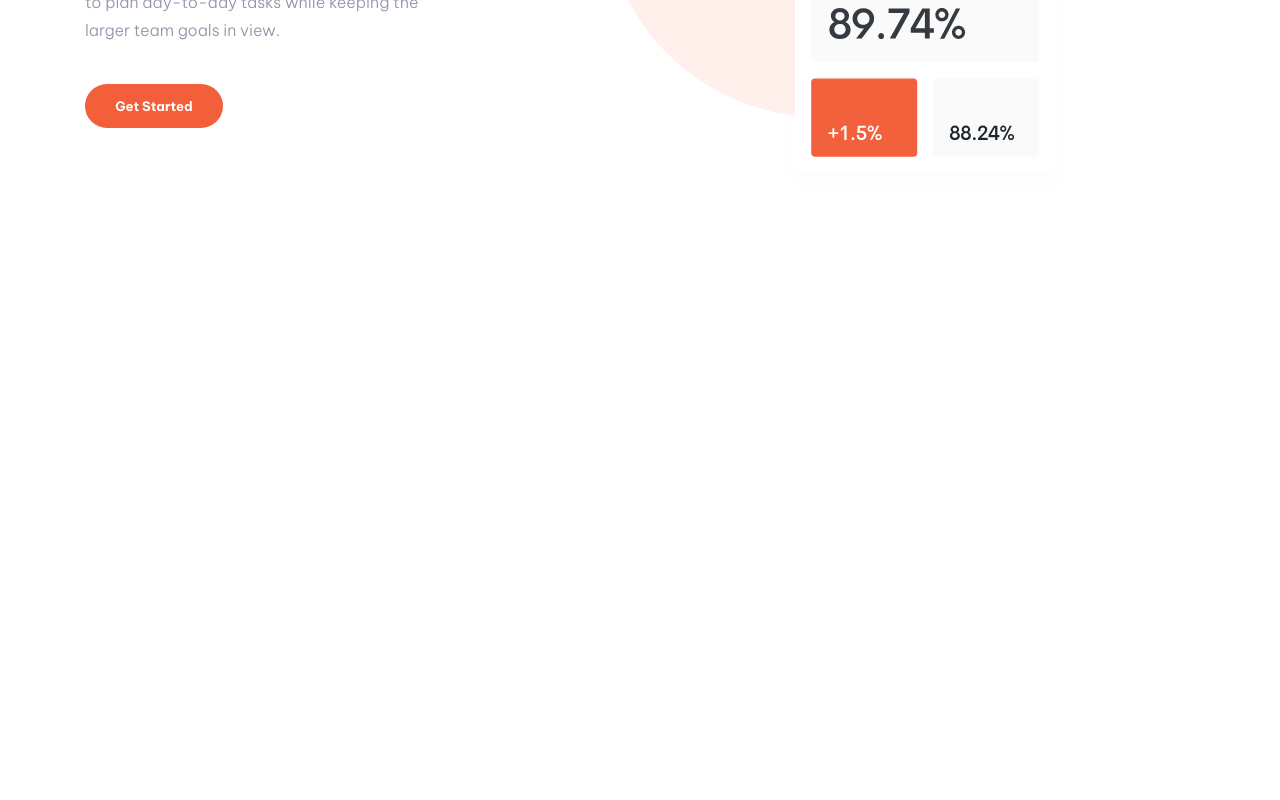
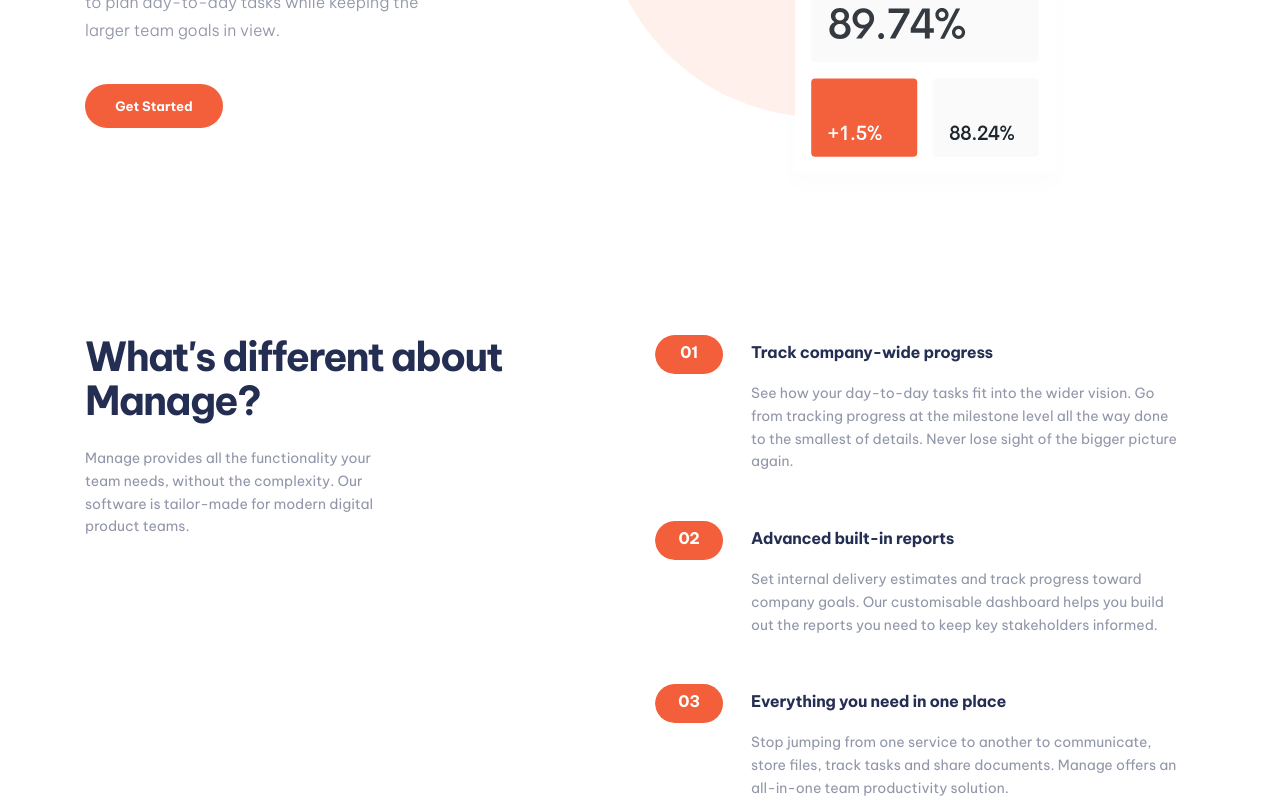
Before and after one commit to oshudev/manage-landing-page, a React (Vite) app: page / in a window 1280 px wide. Shown: the part 542-1342 px from the top of the page. Before the commit the page ends 877 px from the top, so only its background shows below. Built offline with nearby package versions, Linux system fonts and the light colour scheme.

Commit message:
feat: Add features section

```diff
--- a/src/App.jsx
+++ b/src/App.jsx
@@ -1,5 +1,6 @@
 import Header from '@/sections/header';
-import Hero from './sections/hero';
+import Hero from '@/sections/hero';
+import Features from '@/sections/features';
 
 function App() {
   return (
@@ -7,6 +8,7 @@
       <Header />
       <main>
         <Hero />
+        <Features />
       </main>
     </>
   );
--- a/src/index.css
+++ b/src/index.css
@@ -1,4 +1,4 @@
-@import url('https://fonts.googleapis.com/css2?family=Be+Vietnam+Pro:wght@300;400;500;700&display=swap');
+@import url('https://fonts.googleapis.com/css2?family=Be+Vietnam+Pro:wght@300;400;500;700;800&display=swap');
 
 :root {
     --color-red-pushpin-300: 12, 88%, 59%;
@@ -38,6 +38,10 @@
     background: none;
     border: none;
     cursor: pointer;
+}
+
+ul, ol {
+    list-style: none;
 }
 
 .button {
@@ -211,7 +215,8 @@
 }
 
 @media only screen and (max-width: 991px) {
-    .hero .container > * {
+    .hero .container > *,
+    .features .container {
         max-width: 40rem;
         margin-inline: auto;
     }
@@ -288,3 +293,134 @@
         max-width: 21.875rem;
     }
 }
+
+.features .text-container {
+    margin-bottom: 3.375rem;
+    padding-inline: 1.375rem;
+    text-align: center;
+    color: hsl(var(--color-neutral-400));
+}
+
+.features .text-container h2 {
+    margin-bottom: 0.75rem;
+    padding-inline: 2rem;
+    font-size: 1.875rem;
+    font-weight: 800;
+    letter-spacing: -0.03875em;
+    line-height: 1.5;
+}
+
+.features .text-container p {
+    padding-inline: 1.2rem;
+    font-size: 0.875rem;
+    line-height: 1.75;
+    opacity: 0.5025;
+    max-width: 20rem;
+}
+
+@media only screen and (max-width: 991px) {
+    .features .text-container p {
+        margin-inline: auto;
+    }
+}
+
+.highlight__lists {
+    display: flex;
+    flex-direction: column;
+    gap: 3rem;
+    padding-left: 1rem;
+}
+
+.highlight__item {
+    color: hsl(var(--color-neutral-400));
+}
+
+.highlight__item .heading {
+    display: flex;
+    gap: 1rem;
+    margin-bottom: 0.5rem;
+    letter-spacing: -0.018125em;
+    line-height: 1.4375;
+    background-color: hsl(var(--color-red-pushpin-100));
+    border-radius: 999rem 0 0 999rem;
+    overflow: hidden;
+}
+
+@media only screen and (min-width: 640px) {
+    .highlight__item .heading {
+        border-radius: 999rem;
+    }
+}
+
+.highlight__item .heading h3 {
+    padding-block: 0.375rem 0.625rem;
+    font-size: 1rem;
+}
+
+.bullet-point {
+    padding: 0.375rem 1rem 0.625rem;
+    width: 4.25rem;
+    font-weight: 700;
+    text-align: center;
+    color: hsl(var(--color-neutral-100));
+    background-color: hsl(var(--color-red-pushpin-300));
+    border-radius: 999rem;
+}
+
+.highlight__item p {
+    padding-right: 0.875rem;
+    font-size: 0.875rem;
+    line-height: 2;
+    opacity: 0.5025;
+}
+
+@media only screen and (min-width: 992px) {
+    .features {
+        padding-inline: 1rem;
+    }
+
+    .features .container {
+        display: flex;
+    }
+
+    .features .text-container {
+        flex: 1;
+        text-align: left;
+    }
+
+    .features .text-container,
+    .features .text-container h2,
+    .features .text-container p {
+        padding: 0;
+    }
+
+    .features .text-container h2 {
+        margin-bottom: 1.5rem;
+        font-size: 2.5rem;
+        font-weight: 700;
+        letter-spacing: -0.044375em;
+        line-height: 1.1;
+    }
+
+    .features .text-container p {
+        line-height: 1.625;
+    }
+
+    .features .highlights-container {
+        max-width: 33.75rem;
+    }
+
+    .highlight__lists {
+        padding: 0;
+    }
+
+    .highlight__item .heading {
+        gap: 1.75rem;
+        background-color: transparent;
+    }
+
+    .highlight__item p {
+        padding-left: 6rem;
+        line-height: 1.625;
+    }
+}
--- /dev/null
+++ b/src/sections/features.jsx
@@ -0,0 +1,56 @@
+function Features() {
+  return (
+    <section className="features">
+      <div className="container">
+        <div className="text-container">
+          <h2>What&apos;s different about Manage?</h2>
+          <p>
+            Manage provides all the functionality your team needs, without the
+            complexity. Our software is tailor-made for modern digital product
+            teams.
+          </p>
+        </div>
+        <div className="highlights-container">
+          <ul className="highlight__lists">
+            <li className="highlight__item">
+              <div className="heading">
+                <span className="bullet-point">01</span>
+                <h3>Track company-wide progress</h3>
+              </div>
+              <p>
+                See how your day-to-day tasks fit into the wider vision. Go from
+                tracking progress at the milestone level all the way done to the
+                smallest of details. Never lose sight of the bigger picture
+                again.
+              </p>
+            </li>
+            <li className="highlight__item">
+              <div className="heading">
+                <span className="bullet-point">02</span>
+                <h3>Advanced built-in reports</h3>
+              </div>
+              <p>
+                Set internal delivery estimates and track progress toward
+                company goals. Our customisable dashboard helps you build out
+                the reports you need to keep key stakeholders informed.
+              </p>
+            </li>
+            <li className="highlight__item">
+              <div className="heading">
+                <span className="bullet-point">03</span>
+                <h3>Everything you need in one place</h3>
+              </div>
+              <p>
+                Stop jumping from one service to another to communicate, store
+                files, track tasks and share documents. Manage offers an
+                all-in-one team productivity solution.
+              </p>
+            </li>
+          </ul>
+        </div>
+      </div>
+    </section>
+  );
+}
+
+export default Features;
```
